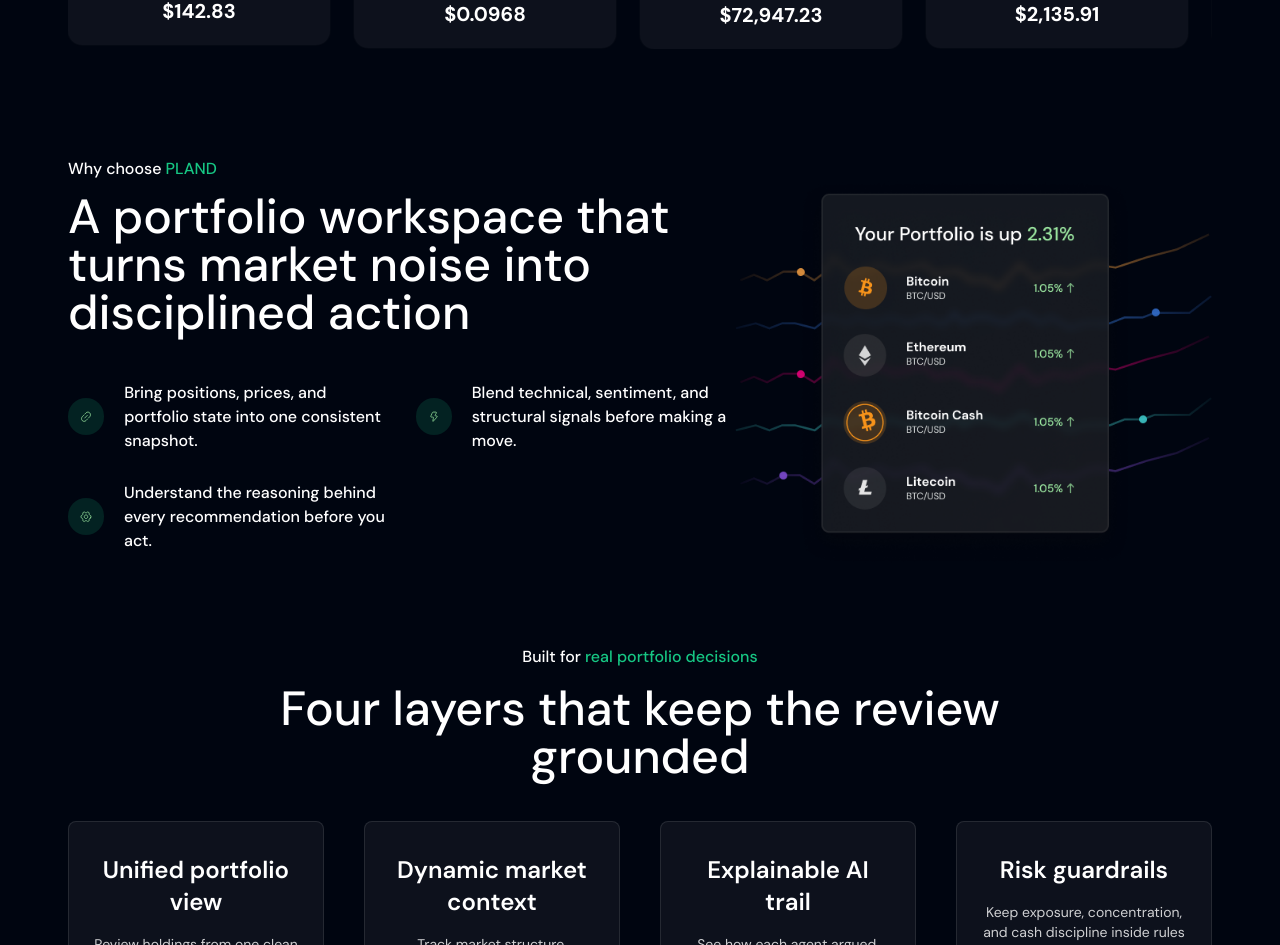
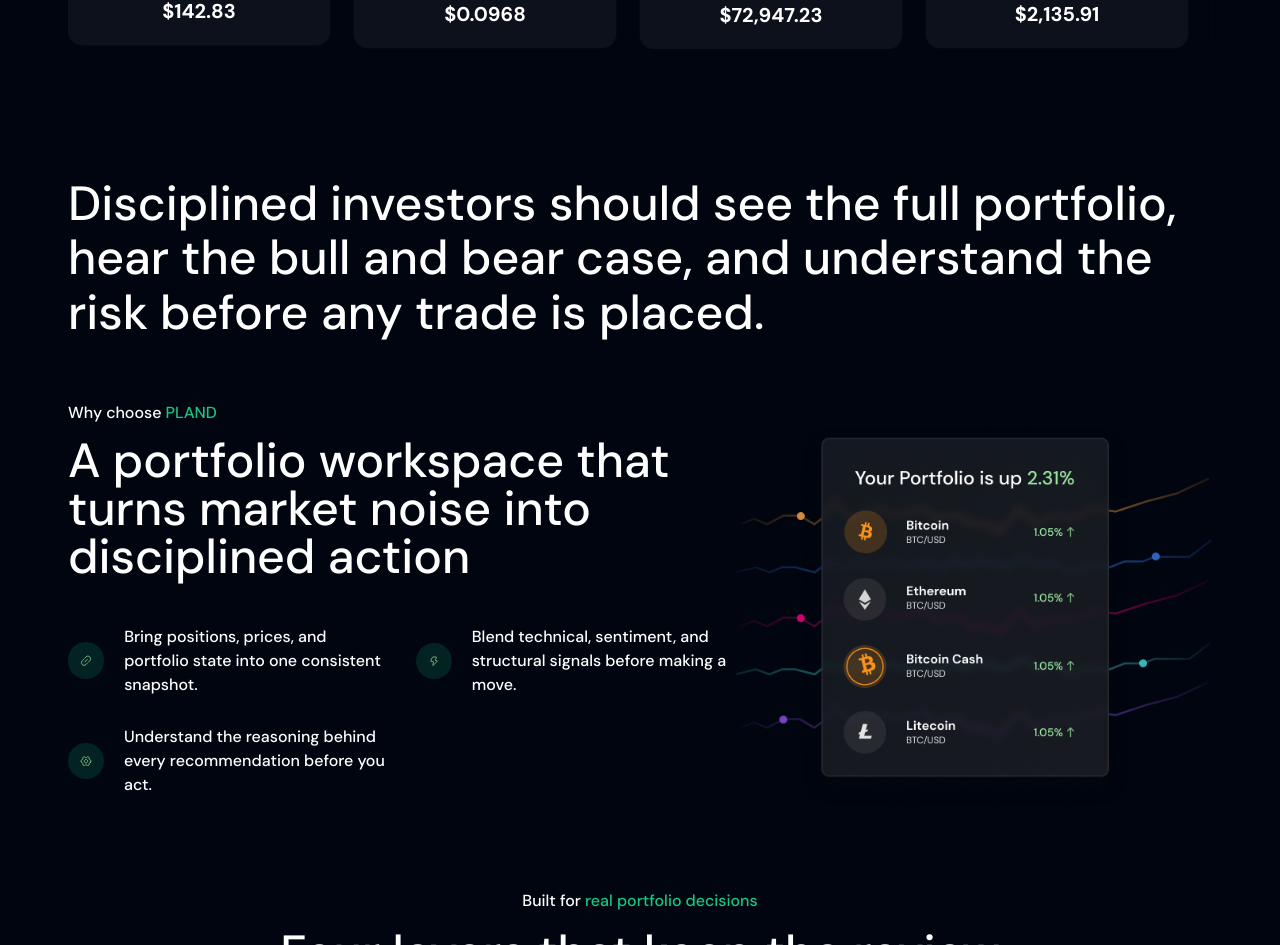
Before and after one commit to Nhan76/Pland, a Next.js app in the folder package/: page / in a window 1280 px wide. Shown: the part 832-1777 px from the top of the page. Built offline with nearby package versions, Linux system fonts and the light colour scheme.

Commit message:
feat: add quote section

```diff
--- a/package/src/app/page.tsx
+++ b/package/src/app/page.tsx
@@ -1,6 +1,7 @@
 
 import { Metadata } from 'next'
 import Hero from '@/components/Home/Hero'
+import Mission from '@/components/Home/Mission'
 import Work from '@/components/Home/work'
 import TimeLine from '@/components/Home/timeline'
 import Platform from '@/components/Home/platform'
@@ -20,6 +21,7 @@ export default function Home() {
   return (
     <main>
       <Hero />
+      <Mission />
       <Work />
       <GlobalReach/>
       <TimeLine />
--- /dev/null
+++ b/package/src/components/Home/Mission/ScrollRevealQuote.tsx
@@ -0,0 +1,87 @@
+'use client'
+
+import {
+  motion,
+  useReducedMotion,
+  useScroll,
+  useTransform,
+  type MotionValue,
+} from 'framer-motion'
+import { useRef } from 'react'
+import { missionContent } from './data'
+
+type RevealWordProps = {
+  word: string
+  progress: MotionValue<number>
+  start: number
+  end: number
+  reduceMotion: boolean
+}
+
+const RevealWord = ({
+  word,
+  progress,
+  start,
+  end,
+  reduceMotion,
+}: RevealWordProps) => {
+  const opacity = useTransform(progress, [start, end], [0.14, 1])
+  const blur = useTransform(progress, [start, end], [6, 0])
+  const filter = useTransform(blur, (value) => `blur(${value}px)`)
+  const y = useTransform(progress, [start, end], [18, 0])
+
+  if (reduceMotion) {
+    return <span>{word}&nbsp;</span>
+  }
+
+  return (
+    <motion.span
+      className='inline-block will-change-transform'
+      style={{
+        opacity,
+        filter,
+        y,
+      }}>
+      {word}&nbsp;
+    </motion.span>
+  )
+}
+
+const ScrollRevealQuote = () => {
+  const ref = useRef<HTMLDivElement | null>(null)
+  const reduceMotion = useReducedMotion()
+  const words = missionContent.quote.split(' ')
+  const { scrollYProgress } = useScroll({
+    target: ref,
+    offset: ['start 82%', 'end 45%'],
+  })
+  const rotate = useTransform(scrollYProgress, [0, 1], [4, 0])
+
+  return (
+    <div ref={ref} className='relative'>
+      <motion.blockquote
+        style={{ rotate: reduceMotion ? 0 : rotate }}
+        className='relative text-white'>
+        <p className='text-xl font-medium leading-tight sm:text-3xl lg:text-[3rem] lg:leading-[1.14]'>
+          {words.map((word, index) => {
+            const start = (index / words.length) * 0.72
+            const end = Math.min(start + 0.22, 1)
+
+            return (
+              <RevealWord
+                key={`${word}-${index}`}
+                word={word}
+                progress={scrollYProgress}
+                start={start}
+                end={end}
+                reduceMotion={Boolean(reduceMotion)}
+              />
+            )
+          })}
+        </p>
+      </motion.blockquote>
+    </div>
+  )
+}
+
+export default ScrollRevealQuote
--- /dev/null
+++ b/package/src/components/Home/Mission/data.ts
@@ -0,0 +1,4 @@
+export const missionContent = {
+  quote:
+    'Disciplined investors should see the full portfolio, hear the bull and bear case, and understand the risk before any trade is placed.',
+}
--- /dev/null
+++ b/package/src/components/Home/Mission/index.tsx
@@ -0,0 +1,15 @@
+import ScrollRevealQuote from './ScrollRevealQuote'
+
+const Mission = () => {
+  return (
+    <section className='relative pb-8 pt-4 sm:pb-12 sm:pt-8' id='mission'>
+      <div className='container'>
+        <div className='mx-auto max-w-6xl'>
+          <ScrollRevealQuote />
+        </div>
+      </div>
+    </section>
+  )
+}
+
+export default Mission
```
